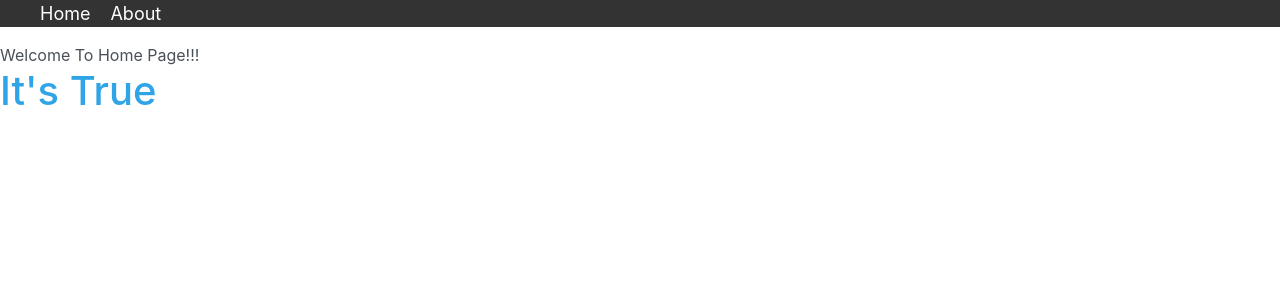
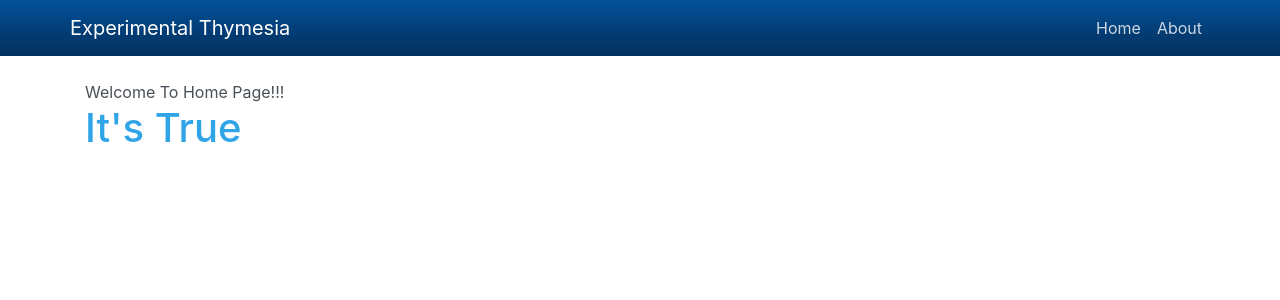
Before and after one commit to mmkvdev/NextJS_Experimentation, a Next.js app: page / in a window 1280 px wide. Shown: the top 300 px of the page. Built offline with nearby package versions, Linux system fonts and the light colour scheme.

Commit message:
Update: Boostrapified the Layout

```diff
--- a/components/Layout.js
+++ b/components/Layout.js
@@ -9,7 +9,9 @@ const Layout = (props) => {
                 <link rel="stylesheet" href="https://bootswatch.com/4/cerulean/bootstrap.min.css" />
             </Head>
             <Navbar />
-            {props.children}
+            <div className="container">
+                {props.children}
+            </div>
         </div>
     );
 }
--- a/components/Navbar.js
+++ b/components/Navbar.js
@@ -2,36 +2,21 @@ import Link from 'next/link';
 
 const Navbar = () => {
     return (
-        <div>
-            <ul>
-                <li>
-                    <Link href="/">
-                        <a>Home</a>
-                    </Link>
-                </li>
-                <li>
-                    <Link href="/about">
-                        <a>About</a>
-                    </Link>
-                </li>
-            </ul>
-            <style jsx>{`
-                ul li a {
-                    text-decoration: none;
-                    color: #fff;
-                }
-                ul {
-                    background: #333;
-                    color: #fff;
-                    list-style: none;
-                    display: flex;
-                }
-                ul li {
-                    font-size: 18px;
-                    margin-right: 20px;
-                }
-            `}</style>
-        </div>
+        <nav className="navbar navbar-expand navbar-dark bg-dark mb-4">
+            <div className="container">
+                <a className="navbar-brand" href="#">Experimental Thymesia</a>
+                <div className="collapse navbar-collapse">
+                    <ul className="navbar-nav ml-auto">
+                        <li className="nav-item">
+                            <Link href="/"><a className="nav-link">Home</a></Link>
+                        </li>
+                        <li className="nav-item">
+                            <Link href="/about"><a className="nav-link">About</a></Link>
+                        </li>
+                    </ul>
+                </div>
+            </div>
+        </nav>
     );
 }
 
```
